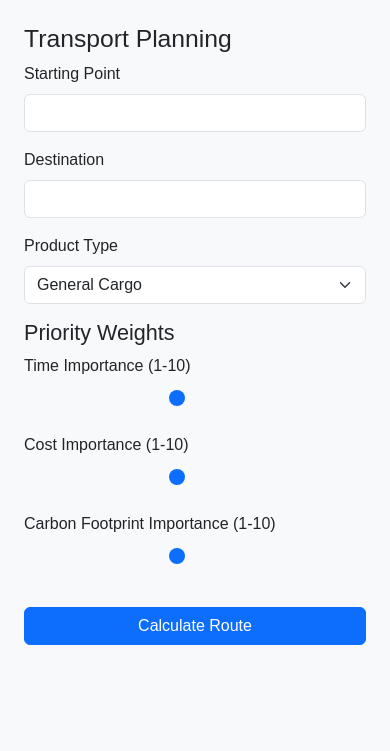
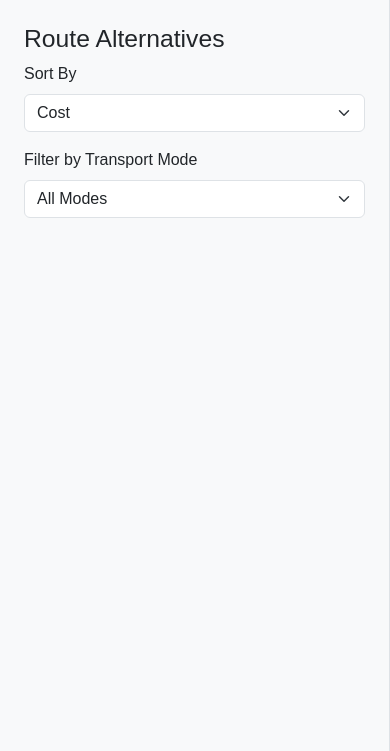
Before and after one commit to ThoreHaupt/MIT_Hackathon_1, a Flask app: page / in a window 390 px wide. Shown: the top 751 px of the page. Run offline with Flask 3, Linux system fonts and the light colour scheme.

Commit message:
frontent with alternative routes

```diff
--- a/src/front_end/static/css/style.css
+++ b/src/front_end/static/css/style.css
@@ -16,10 +16,41 @@ body {
     margin: 0;
 }
 
+/* Alternatives Section */
+.alternatives-section {
+    background-color: #f8f9fa;
+    height: 100vh;
+    overflow-y: auto;
+    z-index: 2;
+    position: relative;
+    border-right: 1px solid #dee2e6;
+}
+
+/* Map Section */
+.map-section {
+    position: relative;
+    height: 100vh;
+}
+
 #map {
     width: 100%;
     height: 100%;
     z-index: 1;
+}
+
+/* Planning Form */
+.planning-form {
+    position: absolute;
+    top: 20px;
+    right: 20px;
+    width: 350px;
+    background-color: white;
+    padding: 20px;
+    border-radius: 8px;
+    box-shadow: 0 2px 10px rgba(0, 0, 0, 0.1);
+    z-index: 3;
+    max-height: calc(100vh - 40px);
+    overflow-y: auto;
 }
 
 .form-range {
@@ -35,18 +66,120 @@ body {
     margin-top: 1rem;
 }
 
-/* Add some spacing between sections */
-.col-md-4 {
-    background-color: #f8f9fa;
-    height: 100vh;
-    overflow-y: auto;
-    z-index: 2;
-    position: relative;
-}
-
 /* Leaflet specific styles */
 .leaflet-container {
     height: 100%;
     width: 100%;
     min-height: 400px;
 }
+
+/* Route Alternatives Styles */
+.route-list {
+    max-height: calc(100vh - 200px);
+    overflow-y: auto;
+    margin-top: 1rem;
+}
+
+.route-item {
+    background-color: white;
+    border: 1px solid #dee2e6;
+    border-radius: 4px;
+    padding: 1rem;
+    margin-bottom: 0.5rem;
+    cursor: pointer;
+    transition: all 0.2s ease;
+}
+
+.route-item:hover {
+    background-color: #f8f9fa;
+    border-color: #0d6efd;
+}
+
+.route-item.selected {
+    background-color: #e7f1ff;
+    border-color: #0d6efd;
+}
+
+.route-header {
+    display: flex;
+    justify-content: space-between;
+    align-items: center;
+    margin-bottom: 0.5rem;
+}
+
+.route-title {
+    font-weight: 600;
+    margin: 0;
+}
+
+.transport-badges {
+    display: flex;
+    gap: 0.5rem;
+    flex-wrap: wrap;
+}
+
+.route-details {
+    display: grid;
+    grid-template-columns: repeat(3, 1fr);
+    gap: 0.5rem;
+    font-size: 0.9rem;
+}
+
+.route-detail {
+    display: flex;
+    flex-direction: column;
+}
+
+.detail-label {
+    color: #6c757d;
+    font-size: 0.8rem;
+}
+
+.detail-value {
+    font-weight: 500;
+}
+
+/* Transport mode badges */
+.transport-badge {
+    padding: 0.25rem 0.5rem;
+    border-radius: 4px;
+    font-size: 0.8rem;
+    font-weight: 500;
+    white-space: nowrap;
+}
+
+.transport-road {
+    background-color: #e3f2fd;
+    color: #0d47a1;
+}
+
+.transport-rail {
+    background-color: #e8f5e9;
+    color: #1b5e20;
+}
+
+.transport-sea {
+    background-color: #e0f7fa;
+    color: #006064;
+}
+
+.transport-air {
+    background-color: #fce4ec;
+    color: #880e4f;
+}
+
+/* Transport mode labels on map */
+.transport-label {
+    background: none;
+    border: none;
+}
+
+.transport-label-text {
+    background-color: white;
+    padding: 2px 6px;
+    border-radius: 4px;
+    font-size: 0.8rem;
+    font-weight: 500;
+    box-shadow: 0 1px 3px rgba(0, 0, 0, 0.2);
+    white-space: nowrap;
+}
--- a/src/front_end/static/js/main.js
+++ b/src/front_end/static/js/main.js
@@ -2,6 +2,8 @@ let map;
 let startMarker;
 let endMarker;
 let routeLine;
+let currentRoutes = [];
+let selectedRoute = null;
 
 // Initialize the map
 function initMap() {
@@ -35,6 +37,186 @@ if (document.readyState === 'loading') {
     initMap();
 }
 
+// Function to create a route item element
+function createRouteItem(route) {
+    const div = document.createElement('div');
+    div.className = 'route-item';
+    div.dataset.routeId = route.id;
+
+    const header = document.createElement('div');
+    header.className = 'route-header';
+
+    const title = document.createElement('h5');
+    title.className = 'route-title';
+    title.textContent = `Route ${route.id}`;
+
+    const badgesContainer = document.createElement('div');
+    badgesContainer.className = 'transport-badges';
+
+    // Create badges for each transport mode
+    route.transportModes.forEach(mode => {
+        const badge = document.createElement('span');
+        badge.className = `transport-badge transport-${mode}`;
+        badge.textContent = mode.charAt(0).toUpperCase() + mode.slice(1);
+        badgesContainer.appendChild(badge);
+    });
+
+    header.appendChild(title);
+    header.appendChild(badgesContainer);
+
+    const details = document.createElement('div');
+    details.className = 'route-details';
+
+    const costDetail = createDetailElement('Cost', `$${route.cost.toFixed(2)}`);
+    const timeDetail = createDetailElement('Time', `${route.time} hours`);
+    const carbonDetail = createDetailElement('Carbon', `${route.carbon} kg CO₂`);
+
+    details.appendChild(costDetail);
+    details.appendChild(timeDetail);
+    details.appendChild(carbonDetail);
+
+    div.appendChild(header);
+    div.appendChild(details);
+
+    // Add click handler
+    div.addEventListener('click', () => selectRoute(route));
+
+    return div;
+}
+
+// Helper function to create detail elements
+function createDetailElement(label, value) {
+    const div = document.createElement('div');
+    div.className = 'route-detail';
+
+    const labelSpan = document.createElement('span');
+    labelSpan.className = 'detail-label';
+    labelSpan.textContent = label;
+
+    const valueSpan = document.createElement('span');
+    valueSpan.className = 'detail-value';
+    valueSpan.textContent = value;
+
+    div.appendChild(labelSpan);
+    div.appendChild(valueSpan);
+
+    return div;
+}
+
+// Function to select a route
+function selectRoute(route) {
+    // Remove selected class from all routes
+    document.querySelectorAll('.route-item').forEach(item => {
+        item.classList.remove('selected');
+    });
+
+    // Add selected class to clicked route
+    const routeElement = document.querySelector(`[data-route-id="${route.id}"]`);
+    if (routeElement) {
+        routeElement.classList.add('selected');
+    }
+
+    // Update map
+    updateMapRoute(route);
+
+    selectedRoute = route;
+}
+
+// Function to update the map with the selected route
+function updateMapRoute(route) {
+    // Clear existing route
+    if (routeLine) {
+        map.removeLayer(routeLine);
+    }
+
+    // Draw new route with segments for different transport modes
+    const segments = route.segments || [];
+    segments.forEach(segment => {
+        const polyline = L.polyline(segment.coordinates, {
+            color: getTransportColor(segment.mode),
+            weight: 3
+        }).addTo(map);
+
+        // Add a small label for the transport mode
+        const midPoint = segment.coordinates[Math.floor(segment.coordinates.length / 2)];
+        L.marker(midPoint, {
+            icon: L.divIcon({
+                className: 'transport-label',
+                html: `<span class="transport-label-text">${segment.mode}</span>`
+            })
+        }).addTo(map);
+    });
+
+    // Fit map to route
+    const bounds = L.latLngBounds(segments.flatMap(segment => segment.coordinates));
+    map.fitBounds(bounds);
+}
+
+// Helper function to get color based on transport mode
+function getTransportColor(mode) {
+    const colors = {
+        road: '#0d47a1',
+        rail: '#1b5e20',
+        sea: '#006064',
+        air: '#880e4f'
+    };
+    return colors[mode] || '#000000';
+}
+
+// Function to sort routes
+function sortRoutes(routes, sortBy) {
+    return [...routes].sort((a, b) => {
+        switch (sortBy) {
+            case 'cost':
+                return a.cost - b.cost;
+            case 'time':
+                return a.time - b.time;
+            case 'carbon':
+                return a.carbon - b.carbon;
+            default:
+                return 0;
+        }
+    });
+}
+
+// Function to filter routes
+function filterRoutes(routes, transportMode) {
+    if (transportMode === 'all') {
+        return routes;
+    }
+    return routes.filter(route => route.transportModes.includes(transportMode));
+}
+
+// Function to update the route list
+function updateRouteList() {
+    const sortBy = document.getElementById('sortBy').value;
+    const transportMode = document.getElementById('filterTransport').value;
+
+    // Sort and filter routes
+    let displayRoutes = sortRoutes(currentRoutes, sortBy);
+    displayRoutes = filterRoutes(displayRoutes, transportMode);
+
+    // Update the list
+    const container = document.getElementById('routeAlternatives');
+    container.innerHTML = '';
+
+    displayRoutes.forEach(route => {
+        container.appendChild(createRouteItem(route));
+    });
+
+    // If there was a selected route, try to reselect it
+    if (selectedRoute) {
+        const selectedElement = document.querySelector(`[data-route-id="${selectedRoute.id}"]`);
+        if (selectedElement) {
+            selectedElement.classList.add('selected');
+        }
+    }
+}
+
+// Add event listeners for sorting and filtering
+document.getElementById('sortBy').addEventListener('change', updateRouteList);
+document.getElementById('filterTransport').addEventListener('change', updateRouteList);
+
 // Handle form submission
 document.getElementById('transportForm').addEventListener('submit', function(e) {
     e.preventDefault();
@@ -50,34 +232,89 @@ document.getElementById('transportForm').addEventListener('submit', function(e)
     .then(data => {
         console.log('Received data:', data);
 
-        // For now, we'll just show markers for start and end points
-        // In a real implementation, you would use a routing service to get the actual route
+        // For demonstration, create some dummy routes with multiple transport modes
+        currentRoutes = [
+            {
+                id: 1,
+                transportModes: ['road', 'sea'],
+                cost: 150,
+                time: 4,
+                carbon: 120,
+                segments: [
+                    {
+                        mode: 'road',
+                        coordinates: [[0, 0], [0.3, 0.3]]
+                    },
+                    {
+                        mode: 'sea',
+                        coordinates: [[0.3, 0.3], [1, 1]]
+                    }
+                ]
+            },
+            {
+                id: 2,
+                transportModes: ['rail', 'road'],
+                cost: 200,
+                time: 6,
+                carbon: 80,
+                segments: [
+                    {
+                        mode: 'rail',
+                        coordinates: [[0, 0], [0.4, 0.4]]
+                    },
+                    {
+                        mode: 'road',
+                        coordinates: [[0.4, 0.4], [1, 1]]
+                    }
+                ]
+            },
+            {
+                id: 3,
+                transportModes: ['sea', 'road', 'rail'],
+                cost: 100,
+                time: 12,
+                carbon: 50,
+                segments: [
+                    {
+                        mode: 'sea',
+                        coordinates: [[0, 0], [0.3, 0.3]]
+                    },
+                    {
+                        mode: 'road',
+                        coordinates: [[0.3, 0.3], [0.6, 0.6]]
+                    },
+                    {
+                        mode: 'rail',
+                        coordinates: [[0.6, 0.6], [1, 1]]
+                    }
+                ]
+            },
+            {
+                id: 4,
+                transportModes: ['air', 'road'],
+                cost: 300,
+                time: 2,
+                carbon: 200,
+                segments: [
+                    {
+                        mode: 'air',
+                        coordinates: [[0, 0], [0.7, 0.7]]
+                    },
+                    {
+                        mode: 'road',
+                        coordinates: [[0.7, 0.7], [1, 1]]
+                    }
+                ]
+            }
+        ];
 
-        // Clear existing markers and route
-        if (startMarker) map.removeLayer(startMarker);
-        if (endMarker) map.removeLayer(endMarker);
-        if (routeLine) map.removeLayer(routeLine);
+        // Update the route list
+        updateRouteList();
 
-        // Add markers for start and end points
-        // Note: In a real implementation, you would need to geocode these addresses
-        // For now, we'll use dummy coordinates
-        const startCoords = [0, 0];  // Replace with actual geocoding
-        const endCoords = [1, 1];    // Replace with actual geocoding
-
-        startMarker = L.marker(startCoords).addTo(map)
-            .bindPopup('Start: ' + data.start);
-
-        endMarker = L.marker(endCoords).addTo(map)
-            .bindPopup('End: ' + data.end);
-
-        // Draw a simple line between points
-        routeLine = L.polyline([startCoords, endCoords], {
-            color: 'blue',
-            weight: 3
-        }).addTo(map);
-
-        // Fit the map to show both markers
-        map.fitBounds(routeLine.getBounds());
+        // Select the first route by default
+        if (currentRoutes.length > 0) {
+            selectRoute(currentRoutes[0]);
+        }
     })
     .catch(error => {
         console.error('Error:', error);
--- a/src/front_end/templates/index.html
+++ b/src/front_end/templates/index.html
@@ -13,8 +13,36 @@
 <body>
     <div class="container-fluid">
         <div class="row">
+            <!-- Route Alternatives Section -->
+            <div class="col-md-4 p-4 alternatives-section">
+                <h2>Route Alternatives</h2>
+                <div class="mb-3">
+                    <label for="sortBy" class="form-label">Sort By</label>
+                    <select class="form-select" id="sortBy">
+                        <option value="cost">Cost</option>
+                        <option value="time">Time</option>
+                        <option value="carbon">Carbon Emissions</option>
+                    </select>
+                </div>
+                <div class="mb-3">
+                    <label for="filterTransport" class="form-label">Filter by Transport Mode</label>
+                    <select class="form-select" id="filterTransport">
+                        <option value="all">All Modes</option>
+                        <option value="road">Road</option>
+                        <option value="rail">Rail</option>
+                        <option value="sea">Sea</option>
+                        <option value="air">Air</option>
+                    </select>
+                </div>
+                <div id="routeAlternatives" class="route-list">
+                    <!-- Route alternatives will be populated here -->
+                </div>
+            </div>
+
+            <!-- Map and Form Section -->
+            <div class="col-md-8 p-0 map-section">
                 <!-- Form Section -->
-            <div class="col-md-4 p-4">
+                <div class="planning-form">
                     <h2>Transport Planning</h2>
                     <form id="transportForm" method="POST">
                         <div class="mb-3">
@@ -52,7 +80,6 @@
                 </div>
 
                 <!-- Map Section -->
-            <div class="col-md-8 p-0">
                 <div id="map"></div>
             </div>
         </div>
```
Lines whose indentation alone changed are shown as unchanged.
